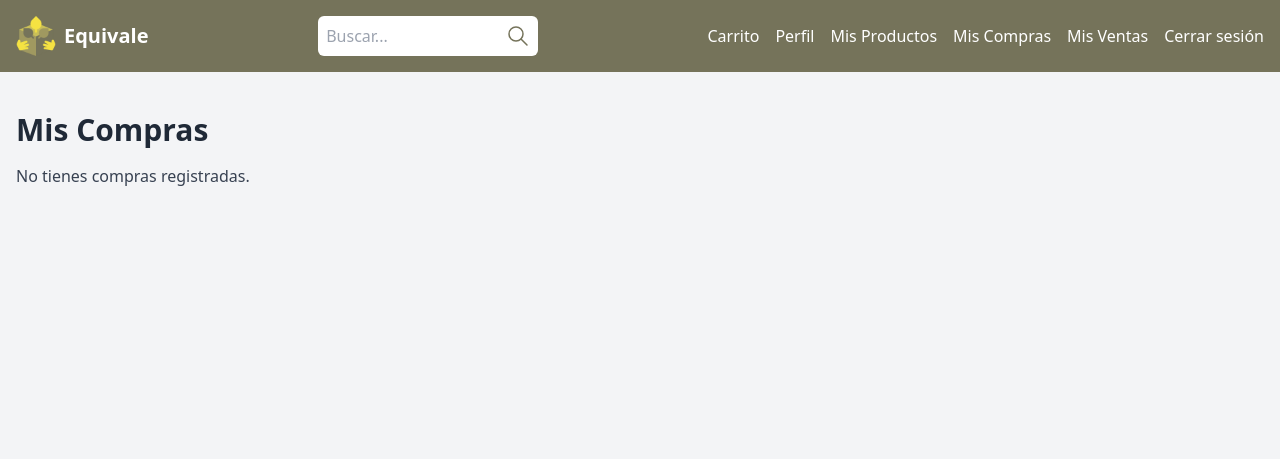
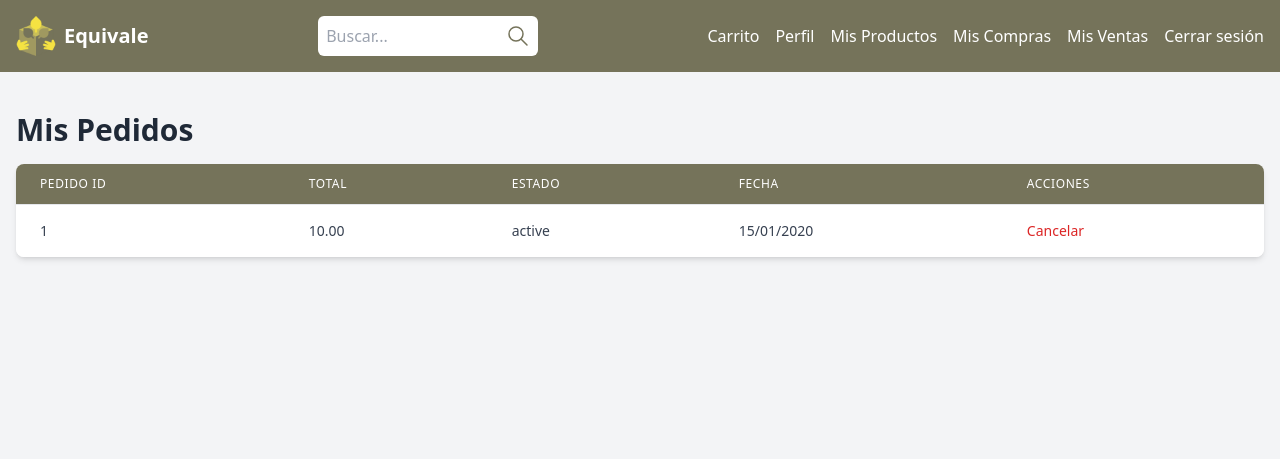
Before and after one commit to AlexisVarela2811/Portafolio-De-Titulo, a Django app: page /mispedidos/ in a window 1280 px wide. Shown: the top 459 px of the page. Run offline with Django 3.2, Linux system fonts and the light colour scheme; a user stored in the database is signed in; tables that the repository leaves empty hold one stand-in row (values such as "Sample post"); some libraries are stand-ins or nearby versions.

Commit message:
E6-HU-16

```diff
--- a/Equivale/productos/templates/productos/listar_productos.html
+++ b/Equivale/productos/templates/productos/listar_productos.html
@@ -14,6 +14,7 @@
                     <table class="min-w-full bg-white rounded-lg shadow-lg">
                         <thead>
                             <tr class="bg-[#69620e] text-white">
+                                <th class="py-3 px-4 text-left">ID</th>
                                 <th class="py-3 px-4 text-left">Nombre</th>
                                 <th class="py-3 px-4 text-left">Descripción</th>
                                 <th class="py-3 px-4 text-left">Precio</th>
@@ -25,6 +26,7 @@
                         <tbody>
                             {% for producto in productos %}
                             <tr class="hover:bg-[#e1e0d9]">
+                                <td class="py-3 px-4 text-[#75735A] text-left">{{ producto.id }}</td>
                                 <td class="py-3 px-4 text-[#75735A] text-left">{{ producto.nombre }}</td>
                                 <td class="py-3 px-4 text-[#75735A] text-left">{{ producto.descripcion }}</td>
                                 <td class="py-3 px-4 text-[#75735A] text-left">${{ producto.precio }}</td>
--- a/Equivale/productos/templates/productos/mis_pedidos.html
+++ b/Equivale/productos/templates/productos/mis_pedidos.html
@@ -3,35 +3,69 @@
 
 {% block content %}
 <div class="container mx-auto px-4 py-6">
-    <h1 class="text-3xl font-bold mb-4">Mis Compras</h1>
+    <h1 class="text-3xl font-bold mb-4">Mis Pedidos</h1>
 
-    {% if resultados %}
+    {% if pedidos %}
         <div class="overflow-x-auto bg-white rounded-lg shadow-md">
             <table class="min-w-full divide-y divide-gray-200">
                 <thead class="bg-[#75735A] text-white">
                     <tr>
-                        <th class="px-6 py-3 text-left text-xs font-medium uppercase tracking-wider">Producto ID</th>
-                        <th class="px-6 py-3 text-left text-xs font-medium uppercase tracking-wider">Nombre del Producto</th>
-                        <th class="px-6 py-3 text-left text-xs font-medium uppercase tracking-wider">Cantidad Vendida</th>
-                        <th class="px-6 py-3 text-left text-xs font-medium uppercase tracking-wider">Total Venta</th>
-                        <th class="px-6 py-3 text-left text-xs font-medium uppercase tracking-wider">Fecha de Venta</th>
+                        <th class="px-6 py-3 text-left text-xs font-medium uppercase tracking-wider">Pedido ID</th>
+                        <th class="px-6 py-3 text-left text-xs font-medium uppercase tracking-wider">Total</th>
+                        <th class="px-6 py-3 text-left text-xs font-medium uppercase tracking-wider">Estado</th>
+                        <th class="px-6 py-3 text-left text-xs font-medium uppercase tracking-wider">Fecha</th>
+                        <th class="px-6 py-3 text-left text-xs font-medium uppercase tracking-wider">Acciones</th>
                     </tr>
                 </thead>
                 <tbody class="bg-white divide-y divide-gray-200">
-                    {% for resultado in resultados %}
-                        <tr class="hover:bg-gray-100">
-                            <td class="px-6 py-4 whitespace-nowrap text-sm text-gray-700">{{ resultado.0 }}</td>
-                            <td class="px-6 py-4 whitespace-nowrap text-sm text-gray-700">{{ resultado.1 }}</td>
-                            <td class="px-6 py-4 whitespace-nowrap text-sm text-gray-700">{{ resultado.2 }}</td>
-                            <td class="px-6 py-4 whitespace-nowrap text-sm text-gray-700">{{ resultado.3 }}</td>
-                            <td class="px-6 py-4 whitespace-nowrap text-sm text-gray-700">{{ resultado.4|date:"d/m/Y" }}</td>
+                    {% for pedido in pedidos %}
+                        <tr class="hover:bg-gray-100" id="pedido-{{ pedido.id }}">
+                            <td class="px-6 py-4 whitespace-nowrap text-sm text-gray-700">{{ pedido.id }}</td>
+                            <td class="px-6 py-4 whitespace-nowrap text-sm text-gray-700">{{ pedido.total }}</td>
+                            <td class="px-6 py-4 whitespace-nowrap text-sm text-gray-700" id="estado-{{ pedido.id }}">{{ pedido.estado }}</td>
+                            <td class="px-6 py-4 whitespace-nowrap text-sm text-gray-700">{{ pedido.fecha_pedido|date:"d/m/Y" }}</td>
+                            <td class="px-6 py-4 whitespace-nowrap text-sm text-gray-700">
+                                {% if pedido.estado != 'Cancelado' %}
+                                    <button onclick="cancelarPedido({{ pedido.id }})" class="text-red-600 hover:underline">Cancelar</button>
+                                {% else %}
+                                    <span class="text-red-600">Cancelado</span>
+                                {% endif %}
+                            </td>
                         </tr>
                     {% endfor %}
                 </tbody>
             </table>
         </div>
     {% else %}
-        <p class="text-gray-700">No tienes compras registradas.</p>
+        <p class="text-gray-700">No tienes pedidos realizados.</p>
     {% endif %}
 </div>
+
+<script>
+function cancelarPedido(pedidoId) {
+    if (confirm('¿Estás seguro de que deseas cancelar este pedido?')) {
+        fetch(`/pedido/cancelar/${pedidoId}/`, {
+            method: 'POST',
+            headers: {
+                'Content-Type': 'application/json',
+                'X-CSRFToken': '{{ csrf_token }}'
+            }
+        })
+        .then(response => response.json())
+        .then(data => {
+            if (data.success) {
+                // Cambiar el estado del pedido a "Cancelado"
+                document.getElementById(`estado-${pedidoId}`).innerText = 'Cancelado';
+                alert(data.message);
+            } else {
+                alert(data.message);
+            }
+        })
+        .catch((error) => {
+            console.error('Error:', error);
+            alert('Ocurrió un error al cancelar el pedido.');
+        });
+    }
+}
+</script>
 {% endblock %}
--- a/Equivale/productos/views.py
+++ b/Equivale/productos/views.py
@@ -416,9 +416,18 @@ def cancelar_pedido(request, pedido_id):
 
 def productos_vendidos(request):
     usuario_id = request.user.usuarioid
+    print(usuario_id)
     with connection.cursor() as cursor:
         cursor.callproc('generar_informe_ventas_usuario', [usuario_id])
     with connection.cursor() as cursor:
-        cursor.execute("SELECT * FROM ventas_usuario_temp")
+        cursor.execute("SELECT * FROM ventas_usuario")
         resultados = cursor.fetchall()
+    print(resultados)
     return render(request, 'productos/productos_vendidos.html', {'resultados': resultados})
+
+
+#funcion para borrar todos los pedidos
+
+def borrar_pedidos(request):
+    Pedido.objects.filter(all)
+    return redirect('mis_pedidos')
```
